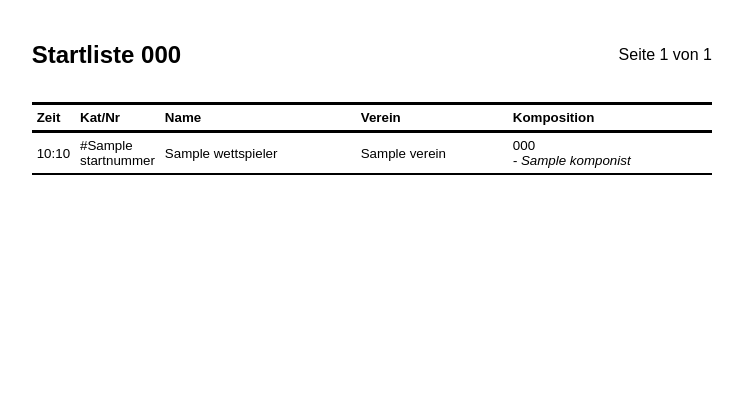
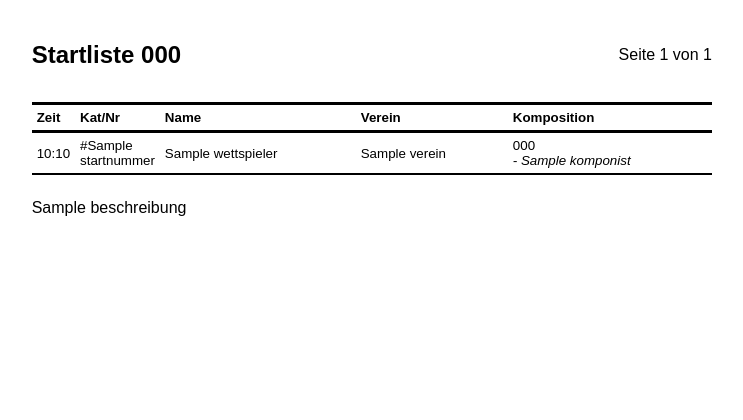
Before and after one commit to rafaelurben/tamtour-livestreaming, a Django app: template startlistmanager/tamtour_startlistmanager/templates/tamtour_startlistmanager/print.html in a window 1280 px wide. Shown: the top 420 px of the page, without its empty margins (33-776 px from the left). Run offline with Django 3.2, Linux system fonts and the light colour scheme; the template is opened without the code that fills it: most values are stand-ins (such as "Sample title", 1, 10 or a date in 2020).

Commit message:
[Startlistmanager] Updated title & description

```diff
--- a/startlistmanager/tamtour_startlistmanager/models.py
+++ b/startlistmanager/tamtour_startlistmanager/models.py
@@ -79,8 +79,11 @@ class Komposition(models.Model):
 
 class Startliste(models.Model):
     titel = models.CharField(max_length=50)
-    beschreibung = models.TextField(default="", blank=True)
+    beschreibung = models.TextField(default="", blank=True, help_text="Wird auf Startliste gedruckt")
     datum = models.DateField()
+
+    overlay_title = models.CharField(max_length=30, default="", blank=True, verbose_name=
+                                     "Overlay-Titel", help_text="In Startlisten-Overlay verwendet")
 
     visible = models.BooleanField(
         default=True,
@@ -117,6 +120,7 @@ class Startliste(models.Model):
         return {
             "name": self.titel,
             "description": self.beschreibung,
+            "overlay_title": self.overlay_title,
             "items": list(
                 map(
                     lambda item: item.as_dict(),
--- a/startlistmanager/tamtour_startlistmanager/templates/tamtour_startlistmanager/print.html
+++ b/startlistmanager/tamtour_startlistmanager/templates/tamtour_startlistmanager/print.html
@@ -1,10 +1,10 @@
 <!DOCTYPE html>
 <html lang="en">
 <head>
-    <meta charset="UTF-8" />
-    <meta name="viewport" content="width=device-width, initial-scale=1.0" />
+    <meta charset="UTF-8"/>
+    <meta name="viewport" content="width=device-width, initial-scale=1.0"/>
     <title>{{ startliste.titel }} | Startliste TamTour</title>
-    <meta name="robots" content="noindex, nofollow" />
+    <meta name="robots" content="noindex, nofollow"/>
 
     <style>
         * {
@@ -14,10 +14,7 @@
 
         @page {
             size: A4 portrait;
-        margin-top: 25mm;
-        margin-bottom: 25mm;
-        margin-right: 15mm;
-        margin-left: 15mm;
+            margin: 25mm 15mm;
 
             @top-left {
                 content: "Startliste {{ startliste.titel }}";
@@ -100,6 +97,17 @@
         .composition-info {
             border-bottom: 2px solid black;
         }
+
+        .description {
+            width: 100%;
+            margin: 0;
+            padding: 1.5em 0 0;
+            white-space: pre-line;
+        }
+
+        .description:empty {
+            padding: 0;
+        }
     </style>
 </head>
 <body>
@@ -124,7 +132,7 @@
             <td>{{ item.wettspieler.verein }}</td>
             <td class="composition-info" {% if item.wettspieler.is_group %}rowspan="2"{% endif %}>
                 {% if item.komposition %}
-              <span class="composition">{{ item.komposition.titel }}</span><br />
+                    <span class="composition">{{ item.komposition.titel }}</span><br/>
                     <span class="componist">- {{ item.komposition.komponist }}</span>
                 {% endif %}
             </td>
@@ -139,6 +147,8 @@
     </tbody>
 </table>
 
+<p class="description">{{ startliste.beschreibung }}</p>
+
 {% load static %}
 <script src="{% static "tamtour_startlistmanager/external/paged.polyfill.min.js" %}"></script>
 <script>
@@ -151,6 +161,7 @@
             window.print()
         }
     }
+
     Paged.registerHandlers(MyHandler);
 </script>
 </body>
```
Also changed, not shown: controlpanel/static/js/overlay-startinfo.js (+4 -5 lines), startlistmanager/tamtour_startlistmanager/admin.py (+4 -3 lines), startlistmanager/tamtour_startlistmanager/migrations/0005_startliste_overlay_title_and_more.py (added). Lines whose indentation alone changed are shown as unchanged.
